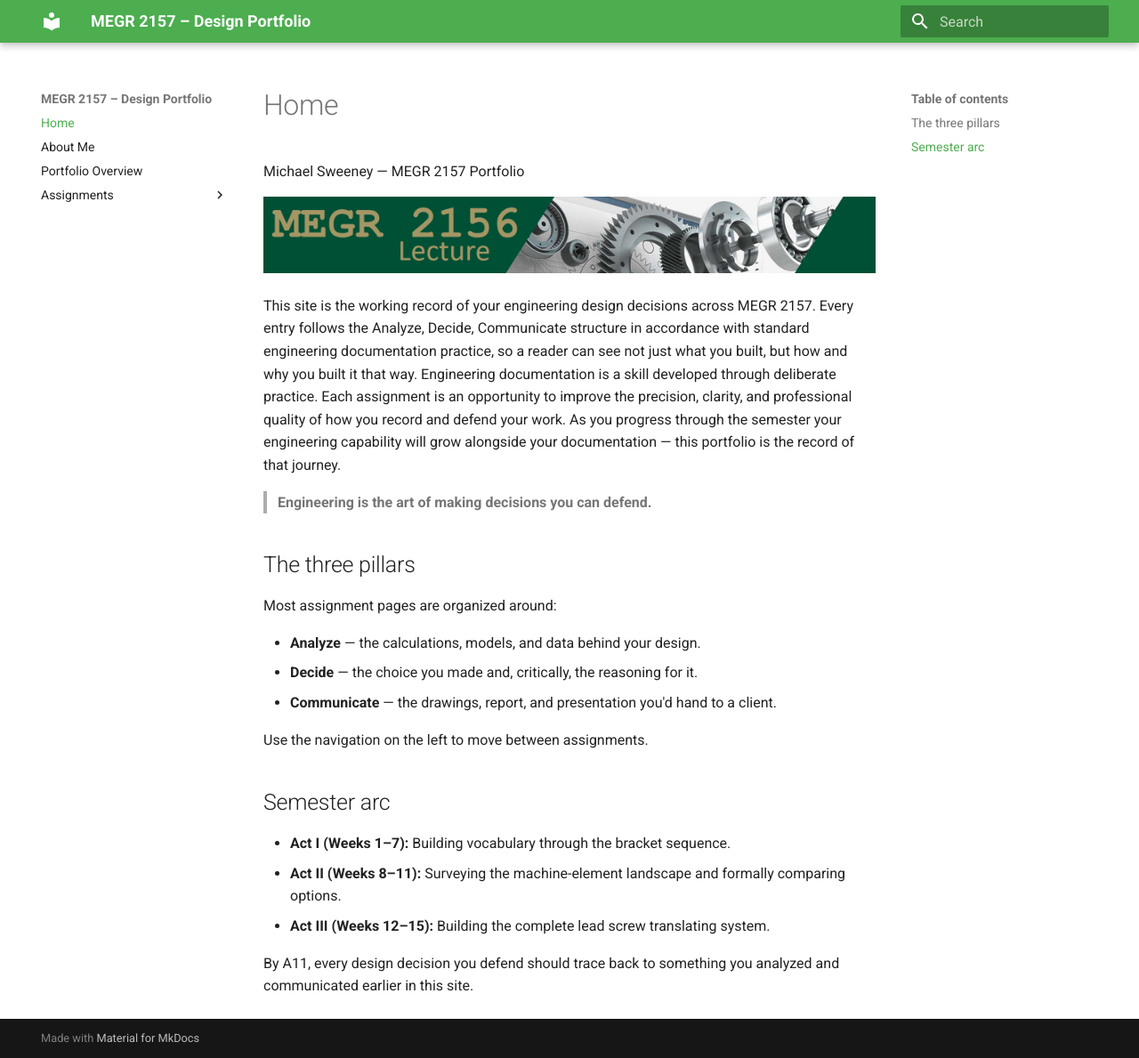
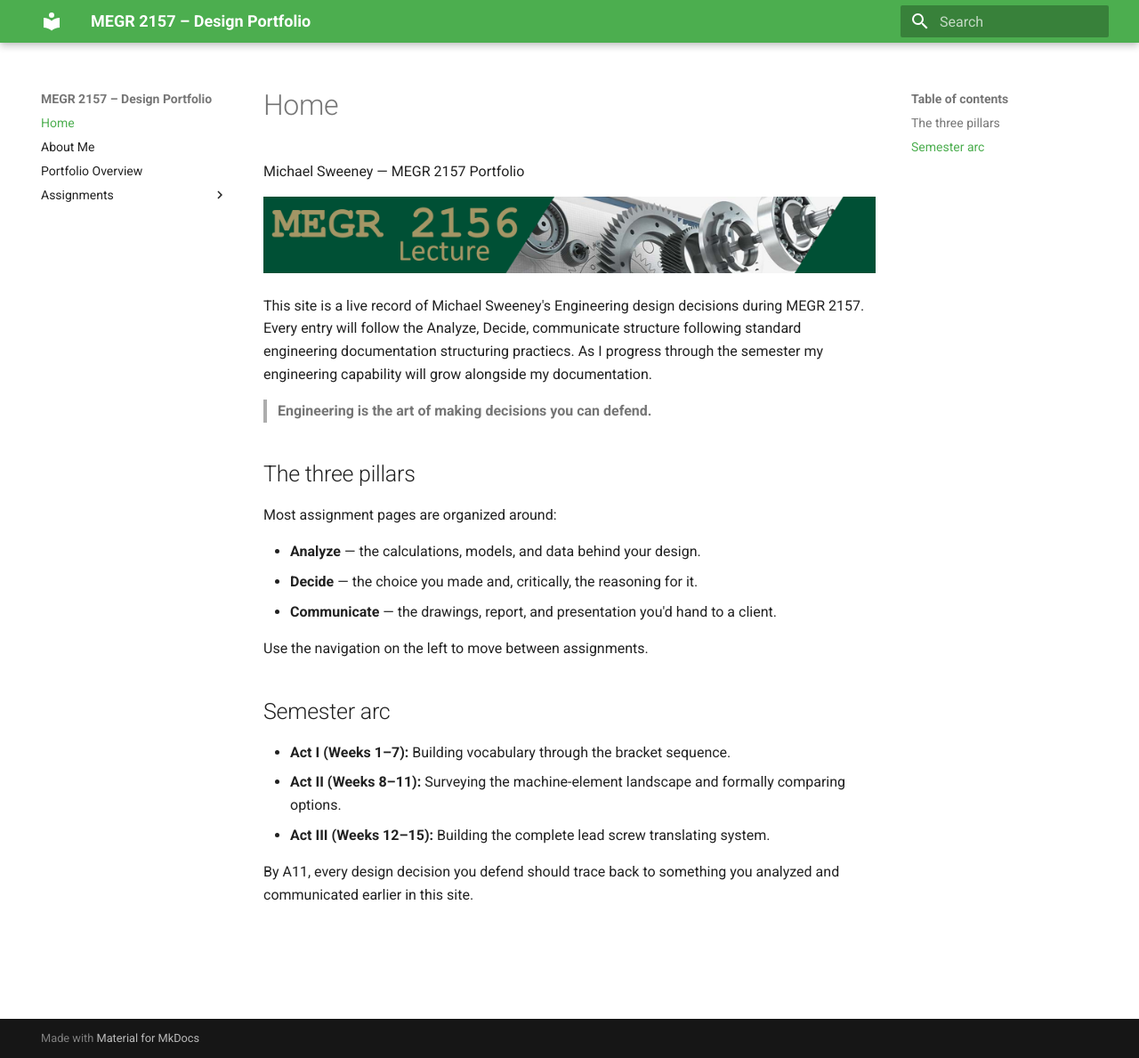
Before and after one commit to msweeney27j/-megr2157-portfolio, an MkDocs documentation site: the page built from docs/index.md, in a window 1280 px wide and 1189 px high. Shown: the whole window at 89% size. Built offline with MkDocs 1.6.1 and Material for MkDocs 9.7.7, drawn with Linux system fonts in a browser that asks for light colours.

Commit message:
Revise documentation introduction for clarity
Updated the introduction to reflect personal ownership and clarify the documentation structure.

```diff
--- a/docs/index.md
+++ b/docs/index.md
@@ -3,7 +3,7 @@ Michael Sweeney — MEGR 2157 Portfolio
 
 ![MEGR 2156-7 Title](MEGR2156title.png)
 
-This site is the working record of your engineering design decisions across MEGR 2157. Every entry follows the Analyze, Decide, Communicate structure in accordance with standard engineering documentation practice, so a reader can see not just what you built, but how and why you built it that way. Engineering documentation is a skill developed through deliberate practice. Each assignment is an opportunity to improve the precision, clarity, and professional quality of how you record and defend your work. As you progress through the semester your engineering capability will grow alongside your documentation — this portfolio is the record of that journey.
+This site is a live record of Michael Sweeney's Engineering design decisions during MEGR 2157. Every entry will follow the Analyze, Decide, communicate structure following standard engineering documentation structuring practiecs. As I progress through the semester my engineering capability will grow alongside my documentation.
 
 > **Engineering is the art of making decisions you can defend.**
 
```
